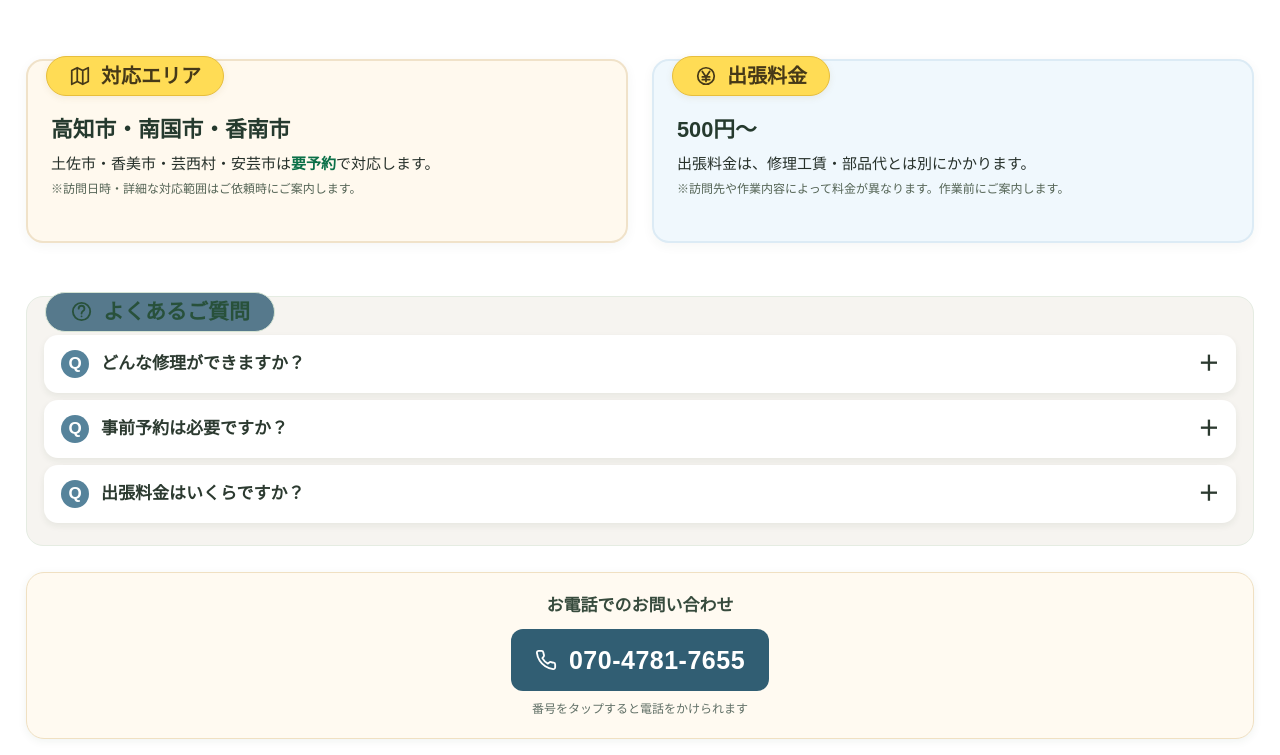
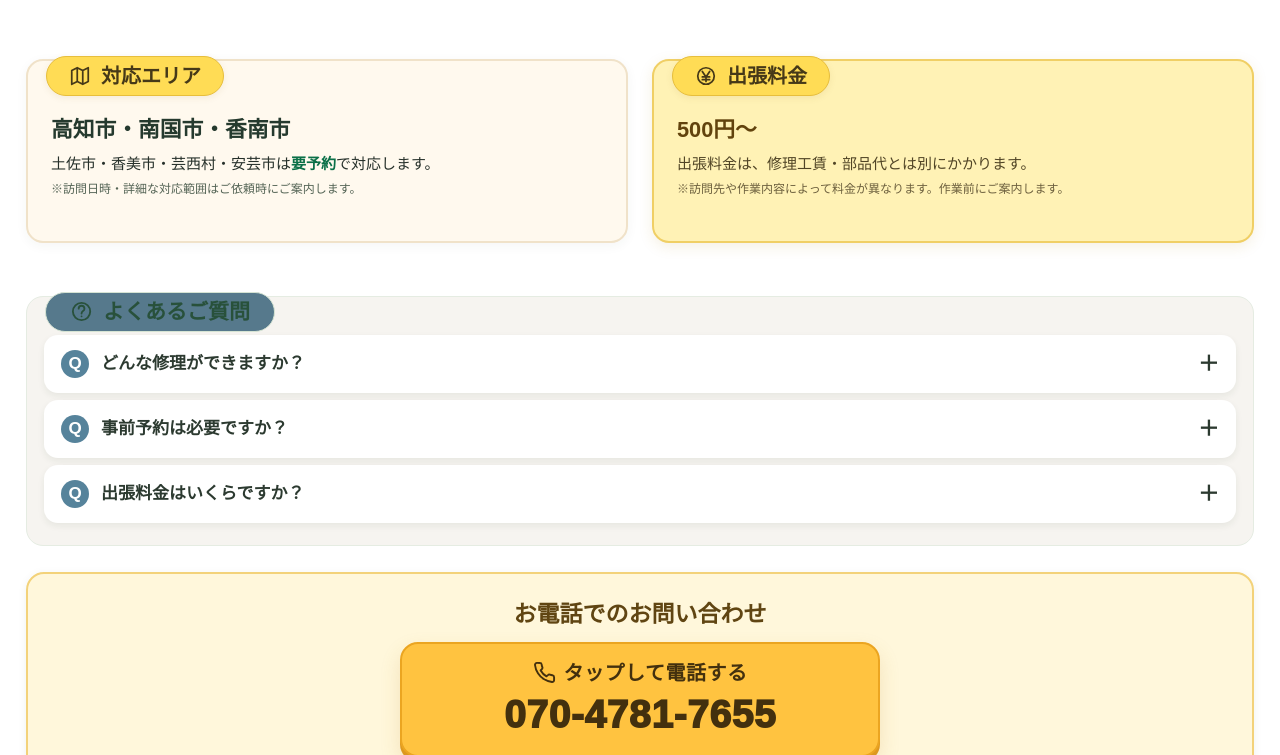
Before and after one commit to yamashita-bicycle/TOP, a plain HTML site: page visit-repair.html in a window 1280 px wide. Shown: the part 2370-3125 px from the top of the page. Drawn offline with Linux system fonts and the light colour scheme.

Commit message:
Add files via upload

```diff
--- a/visit-repair.html
+++ b/visit-repair.html
@@ -381,6 +381,23 @@ body{background:#fbfaf6}
  .services-picture .mobile-services-tile svg{max-width:36px}
 }
 
+
+/* 出張料金カードも黄色で統一 */
+.details .detail-box:last-child{background:#fff2b5!important;border:2px solid #f0cf65!important;box-shadow:0 4px 14px #b1872020!important}
+.details .detail-box:last-child strong{color:#62430d!important}
+.details .detail-box:last-child p{color:#514526!important}
+.details .detail-box:last-child .small{color:#6d603e!important}
+/* 下部の電話は明るいイエローオレンジと大きな番号で目立たせる */
+.bottom-phone-panel{background:#fff7db!important;border:2px solid #f3d27a!important;padding:23px 16px 25px!important}
+.bottom-phone-title{font-size:clamp(18px,2.1vw,23px)!important;color:#604512!important}
+.bottom-phone-button{background:#ffc340!important;color:#43300e!important;border:2px solid #eba521!important;box-shadow:0 5px 0 #dc9820,0 9px 20px #bd8a2c30!important;display:flex!important;flex-direction:column!important;gap:5px!important;width:min(100%,480px)!important;margin:0 auto!important;padding:16px 10px 17px!important;border-radius:18px!important;text-align:center!important;text-decoration:none!important;min-height:110px!important;box-sizing:border-box!important;transition:background .15s,transform .15s!important}
+.bottom-phone-button:hover,.bottom-phone-button:focus-visible{background:#ffdb70!important;transform:translateY(-2px)!important}
+.bottom-phone-button .phone-cta-lead{display:flex;align-items:center;justify-content:center;gap:8px;font-size:clamp(16px,3.6vw,20px);font-weight:900;line-height:1.3}
+.bottom-phone-button .phone-cta-lead svg{width:23px;height:23px;flex:none}
+.bottom-phone-button .phone-cta-number{display:block;font-size:clamp(26px,6vw,39px);font-weight:950;letter-spacing:.015em;line-height:1.22;white-space:nowrap;font-variant-numeric:tabular-nums}
+.bottom-phone-hint{font-size:13px!important;color:#715927!important}
+@media(max-width:360px){.bottom-phone-panel{margin-left:10px!important;margin-right:10px!important}.bottom-phone-button .phone-cta-number{font-size:26px}}
+
 </style>
 </head><body>
 <div class="page">
@@ -428,7 +445,7 @@ body{background:#fbfaf6}
 </section>
 <div class="details"><section class="detail-box"><h2 class="pill-title"><svg class="ui-icon" viewBox="0 0 24 24" fill="none" stroke="currentColor" stroke-width="1.9" stroke-linecap="round" stroke-linejoin="round" aria-hidden="true"><path d="m3 6 6-3 6 3 6-3v15l-6 3-6-3-6 3zM9 3v15M15 6v15"/></svg> 対応エリア</h2><strong>高知市・南国市・香南市</strong><p>土佐市・香美市・芸西村・安芸市は<strong class="reservation-inline">要予約</strong>で対応します。</p><p class="small">※訪問日時・詳細な対応範囲はご依頼時にご案内します。</p></section><section class="detail-box"><h2 class="pill-title"><svg class="ui-icon" viewBox="0 0 24 24" fill="none" stroke="currentColor" stroke-width="1.9" stroke-linecap="round" stroke-linejoin="round" aria-hidden="true"><circle cx="12" cy="12" r="9"/><path d="m8 7 4 6 4-6m-4 6v5m-4-5h8m-8 3h8"/></svg> 出張料金</h2><strong>500円～</strong><p>出張料金は、修理工賃・部品代とは別にかかります。</p><p class="small">※訪問先や作業内容によって料金が異なります。作業前にご案内します。</p></section></div>
 <section class="faq-box"><h2 class="pill-title"><svg class="ui-icon" viewBox="0 0 24 24" fill="none" stroke="currentColor" stroke-width="1.9" stroke-linecap="round" stroke-linejoin="round" aria-hidden="true"><circle cx="12" cy="12" r="9"/><path d="M9 9a3 3 0 0 1 6 0c0 3-3 2-3 5m0 3h.01"/></svg> よくあるご質問</h2><details><summary>どんな修理ができますか？</summary><p>パンク修理・ブレーキ調整・チェーン調整などに対応します。現地での修理が難しい場合は、お預かりして工房で修理します。</p></details><details><summary>事前予約は必要ですか？</summary><p>通常の出張修理は事前にご相談ください。外出先での故障などお急ぎの場合は、できるだけ早く現地へお伺いし、修理できるよう対応します。ただし、訪問状況や場所によってはお時間をいただく場合があります。店舗へのご来店は予約不要です。</p></details><details><summary>出張料金はいくらですか？</summary><p>出張料金は500円からです。修理工賃・部品代とは別にかかり、訪問先や作業内容によって異なります。作業前に料金をご案内します。</p></details></section>
-<section class="bottom-phone-panel" aria-label="お電話でのお問い合わせ"><p class="bottom-phone-title">お電話でのお問い合わせ</p><a class="bottom-phone-button" href="tel:07047817655" aria-label="070-4781-7655 に電話をかける"><svg viewBox="0 0 24 24" fill="none" stroke="currentColor" stroke-width="2" stroke-linecap="round" stroke-linejoin="round" aria-hidden="true"><path d="M22 16.92v3a2 2 0 0 1-2.18 2 19.79 19.79 0 0 1-8.63-3.07 19.5 19.5 0 0 1-6-6A19.79 19.79 0 0 1 2.08 4.18 2 2 0 0 1 4.06 2h3a2 2 0 0 1 2 1.72c.12.9.35 1.78.68 2.62a2 2 0 0 1-.45 2.11L8 9.91a16 16 0 0 0 6.09 6.09l1.46-1.29a2 2 0 0 1 2.11-.45c.84.33 1.72.56 2.62.68A2 2 0 0 1 22 16.92z"/></svg>070-4781-7655</a><p class="bottom-phone-hint">番号をタップすると電話をかけられます</p></section>
+<section class="bottom-phone-panel" aria-label="お電話でのお問い合わせ"><p class="bottom-phone-title">お電話でのお問い合わせ</p><a class="bottom-phone-button" href="tel:07047817655" aria-label="070-4781-7655 に電話をかける"><span class="phone-cta-lead"><svg viewBox="0 0 24 24" fill="none" stroke="currentColor" stroke-width="2" stroke-linecap="round" stroke-linejoin="round" aria-hidden="true"><path d="M22 16.92v3a2 2 0 0 1-2.18 2 19.79 19.79 0 0 1-8.63-3.07 19.5 19.5 0 0 1-6-6A19.79 19.79 0 0 1 2.08 4.18 2 2 0 0 1 4.06 2h3a2 2 0 0 1 2 1.72c.12.9.35 1.78.68 2.62a2 2 0 0 1-.45 2.11L8 9.91a16 16 0 0 0 6.09 6.09l1.46-1.29a2 2 0 0 1 2.11-.45c.84.33 1.72.56 2.62.68A2 2 0 0 1 22 16.92z"/></svg> タップして電話する</span><span class="phone-cta-number">070-4781-7655</span></a><p class="bottom-phone-hint">番号をタップすると電話をかけられます</p></section>
 <div class="cta-row"><a class="cta-link main-link" href="https://yamashita-bicycle.github.io/TOP/"><svg class="ui-icon" viewBox="0 0 24 24" fill="none" stroke="currentColor" stroke-width="1.9" stroke-linecap="round" stroke-linejoin="round" aria-hidden="true"><path d="m3 11 9-8 9 8v10H3z"/><path d="M9 21v-8h6v8"/></svg> 公式HPへ戻る</a><a class="cta-link" href="https://yamashita-bicycle.github.io/TOP/#news"><svg class="ui-icon" viewBox="0 0 24 24" fill="none" stroke="currentColor" stroke-width="1.9" stroke-linecap="round" stroke-linejoin="round" aria-hidden="true"><circle cx="12" cy="12" r="9"/><path d="M12 11v6m0-10h.01"/></svg> 最新のお知らせを見る</a></div>
 <p class="footnote">※掲載している車両・出張修理風景はイメージです。出張修理は受付開始に向けて準備中です。詳細な対応範囲やご依頼方法は受付時にご案内します。</p>
 <footer class="footer">© やました自転車工房｜高知市高須</footer>
```
